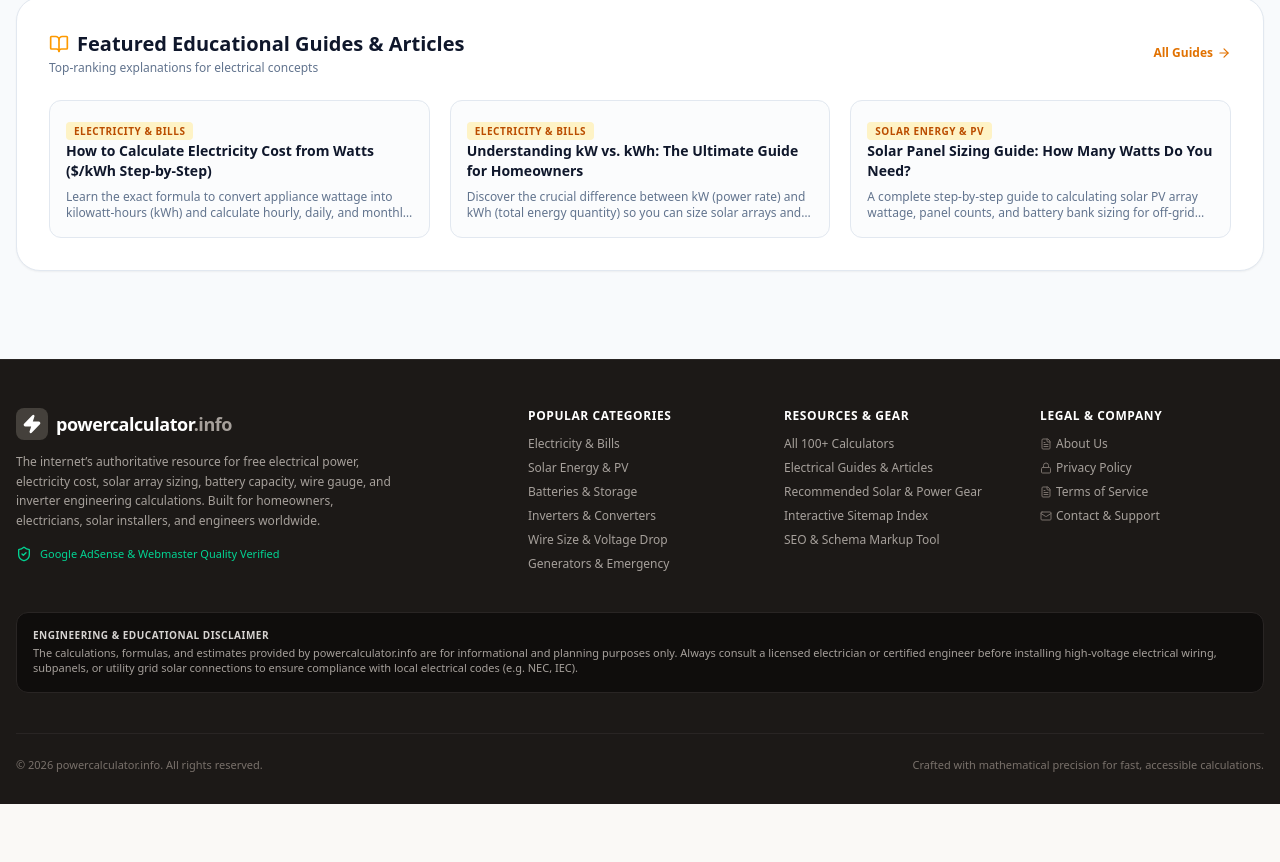
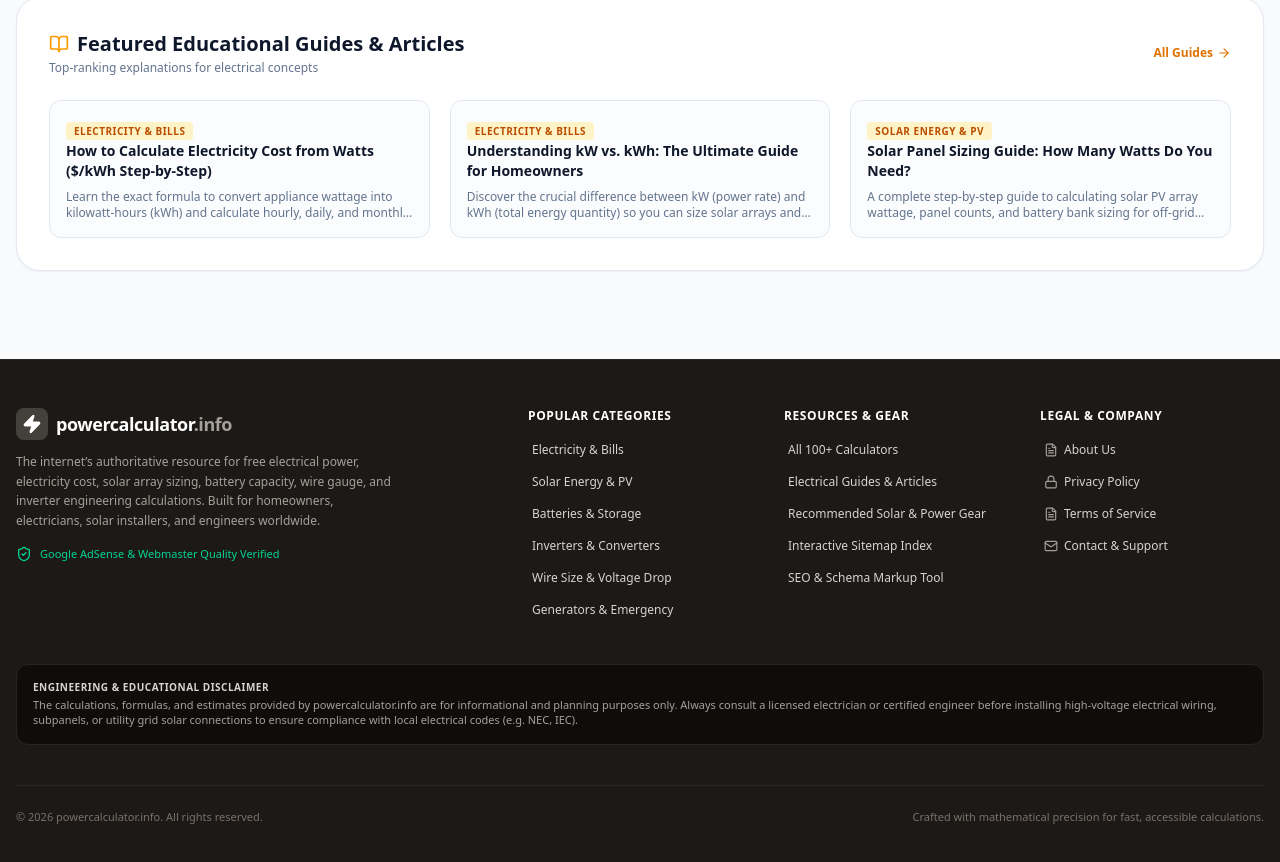
Before and after one commit to workforbreakthroughs/powercalculator.info, a React (Vite) app: page / in a window 1280 px wide. Shown: the part 2071-2933 px from the top of the page. Before the commit the page ends 2875 px from the top, so only its background shows below. Built offline with nearby package versions, Linux system fonts and the light colour scheme.

Commit message:
feat: scroll to top on navigation
Ensure the page resets to the top when navigating between views and categories to improve user experience.

```diff
--- a/src/App.tsx
+++ b/src/App.tsx
@@ -1,4 +1,4 @@
-import React, { useState, useMemo } from 'react';
+import React, { useState, useMemo, useEffect } from 'react';
 import { UserPreferences, Calculator, TargetAudience } from './types';
 import { allCalculators, getCalculatorsByCategory } from './data/calculatorsDatabase';
 import { categories } from './data/categories';
@@ -31,6 +31,11 @@ export default function App() {
   const [selectedCategory, setSelectedCategory] = useState<string | null>(null);
   const [activeCalculator, setActiveCalculator] = useState<Calculator | null>(null);
   const [selectedArticleSlug, setSelectedArticleSlug] = useState<string | null>(null);
+
+  // Auto scroll to top when changing views
+  useEffect(() => {
+    window.scrollTo({ top: 0, behavior: 'instant' });
+  }, [currentView]);
 
   // Search & Filters State
   const [searchQuery, setSearchQuery] = useState<string>('');
--- a/src/components/Footer.tsx
+++ b/src/components/Footer.tsx
@@ -13,8 +13,19 @@ export const Footer: React.FC<FooterProps> = ({
   setSelectedCategory,
   onOpenAdsenseModal,
 }) => {
+  const handleNavigate = (view: string) => {
+    setCurrentView(view);
+    window.scrollTo({ top: 0, behavior: 'instant' });
+  };
+
+  const handleCategoryClick = (catId: string) => {
+    setSelectedCategory(catId);
+    setCurrentView('directory');
+    window.scrollTo({ top: 0, behavior: 'instant' });
+  };
+
   return (
-    <footer className="bg-stone-900 text-stone-400 border-t border-stone-800 pt-12 pb-8 px-4 mt-16 no-print text-xs">
+    <footer className="bg-stone-900 text-stone-400 border-t border-stone-800 pt-12 pb-12 px-4 mt-16 no-print text-xs">
       <div className="max-w-7xl mx-auto space-y-10">
         {/* Top 4 Column Grid */}
         <div className="grid grid-cols-1 md:grid-cols-2 lg:grid-cols-5 gap-8">
@@ -42,15 +53,12 @@ export const Footer: React.FC<FooterProps> = ({
           {/* Calculator Categories Col */}
           <div>
             <h4 className="font-bold text-white uppercase tracking-wider text-xs mb-3">Popular Categories</h4>
-            <ul className="space-y-2 text-stone-400">
+            <ul className="space-y-1 text-stone-400">
               {categories.slice(0, 6).map((cat) => (
                 <li key={cat.id}>
                   <button
-                    onClick={() => {
-                      setSelectedCategory(cat.id);
-                      setCurrentView('directory');
-                    }}
-                    className="hover:text-amber-400 transition text-left cursor-pointer"
+                    onClick={() => handleCategoryClick(cat.id)}
+                    className="w-full text-left py-1.5 px-1 hover:text-amber-400 active:text-amber-300 transition cursor-pointer touch-manipulation text-stone-300 flex items-center"
                   >
                     {cat.name}
                   </button>
@@ -62,57 +70,84 @@ export const Footer: React.FC<FooterProps> = ({
           {/* Tools & Resources Col */}
           <div>
             <h4 className="font-bold text-white uppercase tracking-wider text-xs mb-3">Resources & Gear</h4>
-            <ul className="space-y-2 text-stone-400">
+            <ul className="space-y-1 text-stone-400">
               <li>
-                <button onClick={() => setCurrentView('directory')} className="hover:text-amber-400 transition cursor-pointer">
+                <button
+                  onClick={() => handleNavigate('directory')}
+                  className="w-full text-left py-1.5 px-1 hover:text-amber-400 active:text-amber-300 transition cursor-pointer touch-manipulation text-stone-300 flex items-center"
+                >
                   All 100+ Calculators
                 </button>
               </li>
               <li>
-                <button onClick={() => setCurrentView('articles')} className="hover:text-amber-400 transition cursor-pointer">
+                <button
+                  onClick={() => handleNavigate('articles')}
+                  className="w-full text-left py-1.5 px-1 hover:text-amber-400 active:text-amber-300 transition cursor-pointer touch-manipulation text-stone-300 flex items-center"
+                >
                   Electrical Guides & Articles
                 </button>
               </li>
               <li>
-                <button onClick={() => setCurrentView('affiliates')} className="hover:text-amber-400 transition cursor-pointer">
+                <button
+                  onClick={() => handleNavigate('affiliates')}
+                  className="w-full text-left py-1.5 px-1 hover:text-amber-400 active:text-amber-300 transition cursor-pointer touch-manipulation text-stone-300 flex items-center"
+                >
                   Recommended Solar & Power Gear
                 </button>
               </li>
               <li>
-                <button onClick={() => setCurrentView('sitemap')} className="hover:text-amber-400 transition cursor-pointer">
+                <button
+                  onClick={() => handleNavigate('sitemap')}
+                  className="w-full text-left py-1.5 px-1 hover:text-amber-400 active:text-amber-300 transition cursor-pointer touch-manipulation text-stone-300 flex items-center"
+                >
                   Interactive Sitemap Index
                 </button>
               </li>
               <li>
-                <button onClick={() => setCurrentView('seo-audit')} className="hover:text-amber-400 transition cursor-pointer">
+                <button
+                  onClick={() => handleNavigate('seo-audit')}
+                  className="w-full text-left py-1.5 px-1 hover:text-amber-400 active:text-amber-300 transition cursor-pointer touch-manipulation text-stone-300 flex items-center"
+                >
                   SEO & Schema Markup Tool
                 </button>
               </li>
             </ul>
           </div>
 
-          {/* Legal & AdSense Col */}
+          {/* Legal & Company Col */}
           <div>
             <h4 className="font-bold text-white uppercase tracking-wider text-xs mb-3">Legal & Company</h4>
-            <ul className="space-y-2 text-stone-400">
+            <ul className="space-y-1 text-stone-400">
               <li>
-                <button onClick={() => setCurrentView('about')} className="hover:text-amber-400 transition cursor-pointer flex items-center gap-1">
-                  <FileText className="w-3 h-3 text-stone-500" /> About Us
+                <button
+                  onClick={() => handleNavigate('about')}
+                  className="w-full text-left py-1.5 px-1 hover:text-amber-400 active:text-amber-300 transition cursor-pointer touch-manipulation text-stone-300 flex items-center gap-1.5"
+                >
+                  <FileText className="w-3.5 h-3.5 text-stone-400 shrink-0" /> About Us
                 </button>
               </li>
               <li>
-                <button onClick={() => setCurrentView('privacy')} className="hover:text-amber-400 transition cursor-pointer flex items-center gap-1">
-                  <Lock className="w-3 h-3 text-stone-500" /> Privacy Policy
+                <button
+                  onClick={() => handleNavigate('privacy')}
+                  className="w-full text-left py-1.5 px-1 hover:text-amber-400 active:text-amber-300 transition cursor-pointer touch-manipulation text-stone-300 flex items-center gap-1.5"
+                >
+                  <Lock className="w-3.5 h-3.5 text-stone-400 shrink-0" /> Privacy Policy
                 </button>
               </li>
               <li>
-                <button onClick={() => setCurrentView('terms')} className="hover:text-amber-400 transition cursor-pointer flex items-center gap-1">
-                  <FileText className="w-3 h-3 text-stone-500" /> Terms of Service
+                <button
+                  onClick={() => handleNavigate('terms')}
+                  className="w-full text-left py-1.5 px-1 hover:text-amber-400 active:text-amber-300 transition cursor-pointer touch-manipulation text-stone-300 flex items-center gap-1.5"
+                >
+                  <FileText className="w-3.5 h-3.5 text-stone-400 shrink-0" /> Terms of Service
                 </button>
               </li>
               <li>
-                <button onClick={() => setCurrentView('contact')} className="hover:text-amber-400 transition cursor-pointer flex items-center gap-1">
-                  <Mail className="w-3 h-3 text-stone-500" /> Contact & Support
+                <button
+                  onClick={() => handleNavigate('contact')}
+                  className="w-full text-left py-1.5 px-1 hover:text-amber-400 active:text-amber-300 transition cursor-pointer touch-manipulation text-stone-300 flex items-center gap-1.5"
+                >
+                  <Mail className="w-3.5 h-3.5 text-stone-400 shrink-0" /> Contact & Support
                 </button>
               </li>
             </ul>
```
